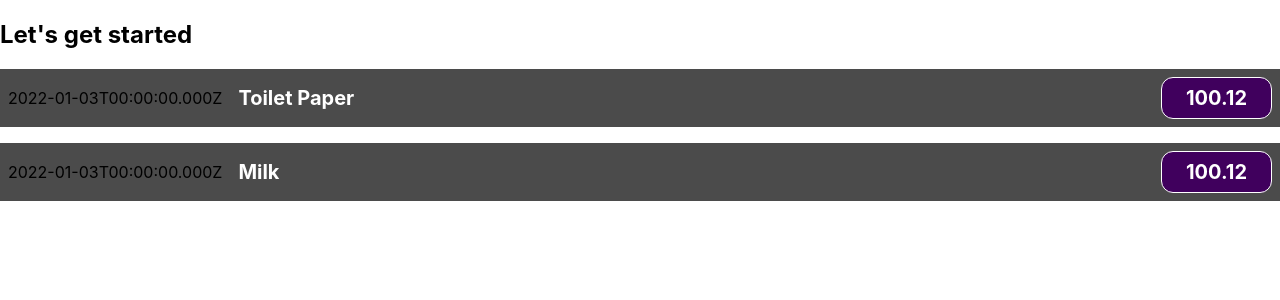
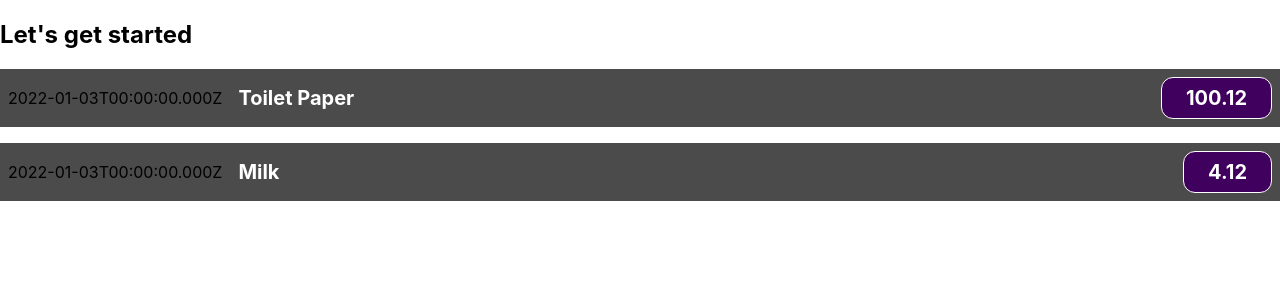
Before and after one commit to ashishjsharda/ReactNov21, a React (Create React App) app: page / in a window 1280 px wide. Shown: the top 300 px of the page. Built offline with nearby package versions, Linux system fonts and the light colour scheme.

Commit message:
Update amount

```diff
--- a/src/App.js
+++ b/src/App.js
@@ -21,8 +21,8 @@ function App() {
   return (
       <div>
         <h2> Let's get started</h2>
-      <ExpenseItem title={expenses[0].title} amount={expenses[0].amount}> </ExpenseItem>
-          <ExpenseItem title={expenses[1].title} amount={expenses[0].amount}> </ExpenseItem>
+      <ExpenseItem title={expenses[0].title} amount={expenses[0].amount} > </ExpenseItem>
+          <ExpenseItem title={expenses[1].title} amount={expenses[1].amount}> </ExpenseItem>
 
       </div>
   );
```
